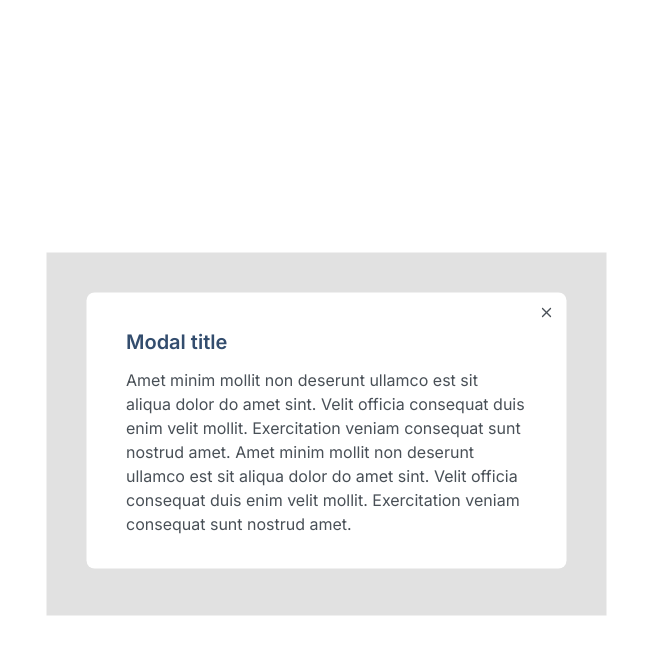
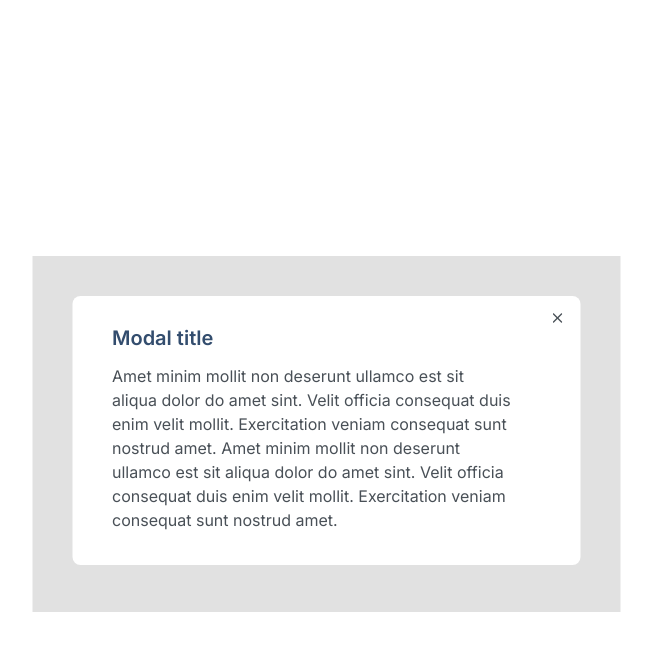
Before and after one commit to js-tasks-ru/htmlcss-20230124_anton-elshin, a website: page 05-lection3/02-modal/index.html in a window 1280 px wide. Both pictures are taken after a click on the button "Open modal". Shown: the whole page, without its empty margins (349-1001 px from the left). Drawn offline with Linux system fonts and the light colour scheme.

Commit message:
add solution for dz3 2-task

```diff
--- a/05-lection3/02-modal/index.html
+++ b/05-lection3/02-modal/index.html
@@ -19,13 +19,13 @@
       <button class='button button_primary' id='modal-open'>Open modal</button>
       <div class='modal' id='modal'>
         <div class='modal__content'>
-          <div class='modal__button' id='modal-close'>
+          <button class='modal__button' id='modal-close'>
             <svg width="16" height="16" viewBox="0 0 16 16" fill="none" xmlns="http://www.w3.org/2000/svg">
               <path fill-rule="evenodd" clip-rule="evenodd" d="M12.4714 3.52861C12.7318 3.78896 12.7318 4.21107 12.4714 4.47141L4.47141 12.4714C4.21107 12.7318 3.78896 12.7318 3.52861 12.4714C3.26826 12.2111 3.26826 11.789 3.52861 11.5286L11.5286 3.52861C11.789 3.26826 12.2111 3.26826 12.4714 3.52861Z" fill="#495057"/>
               <path fill-rule="evenodd" clip-rule="evenodd" d="M3.52861 3.52861C3.78896 3.26826 4.21107 3.26826 4.47141 3.52861L12.4714 11.5286C12.7318 11.789 12.7318 12.2111 12.4714 12.4714C12.2111 12.7318 11.789 12.7318 11.5286 12.4714L3.52861 4.47141C3.26826 4.21107 3.26826 3.78896 3.52861 3.52861Z" fill="#495057"/>
             </svg>
-          </div>
-          <h1 class='modal__title'>Modal title</h1>
+          </button>
+          <h4 class='modal__title'>Modal title</h4>
           <p class='modal__text'>Amet minim mollit non deserunt ullamco est sit aliqua dolor do amet sint. Velit officia consequat duis enim velit mollit. Exercitation veniam consequat sunt nostrud amet.
             Amet minim mollit non deserunt ullamco est sit aliqua dolor do amet sint. Velit officia consequat duis enim velit mollit. Exercitation veniam consequat sunt nostrud amet.
           </p>
--- a/05-lection3/02-modal/modal.css
+++ b/05-lection3/02-modal/modal.css
@@ -15,17 +15,20 @@
     background: var(--white);
     border-radius: 8px;
     min-width: 428px;
-    padding: 12px 12px 33px 40px;
+    padding: 30px 40px 33px 40px;
 }
 
 .modal__button {
-    text-align: right;
-    margin-bottom: 5px;
+    position: absolute;
+    top: 15%;
+    left: 87%;
+    background-color: transparent;
+    border-style: none;
 }
 
 .modal__title {
     padding: 0;
-    margin: 0 28px 14px 0;
+    margin: 0 40px 14px 0;
     font-family: 'Inter', sans-serif;
     font-style: normal;
     font-weight: 600;
```
